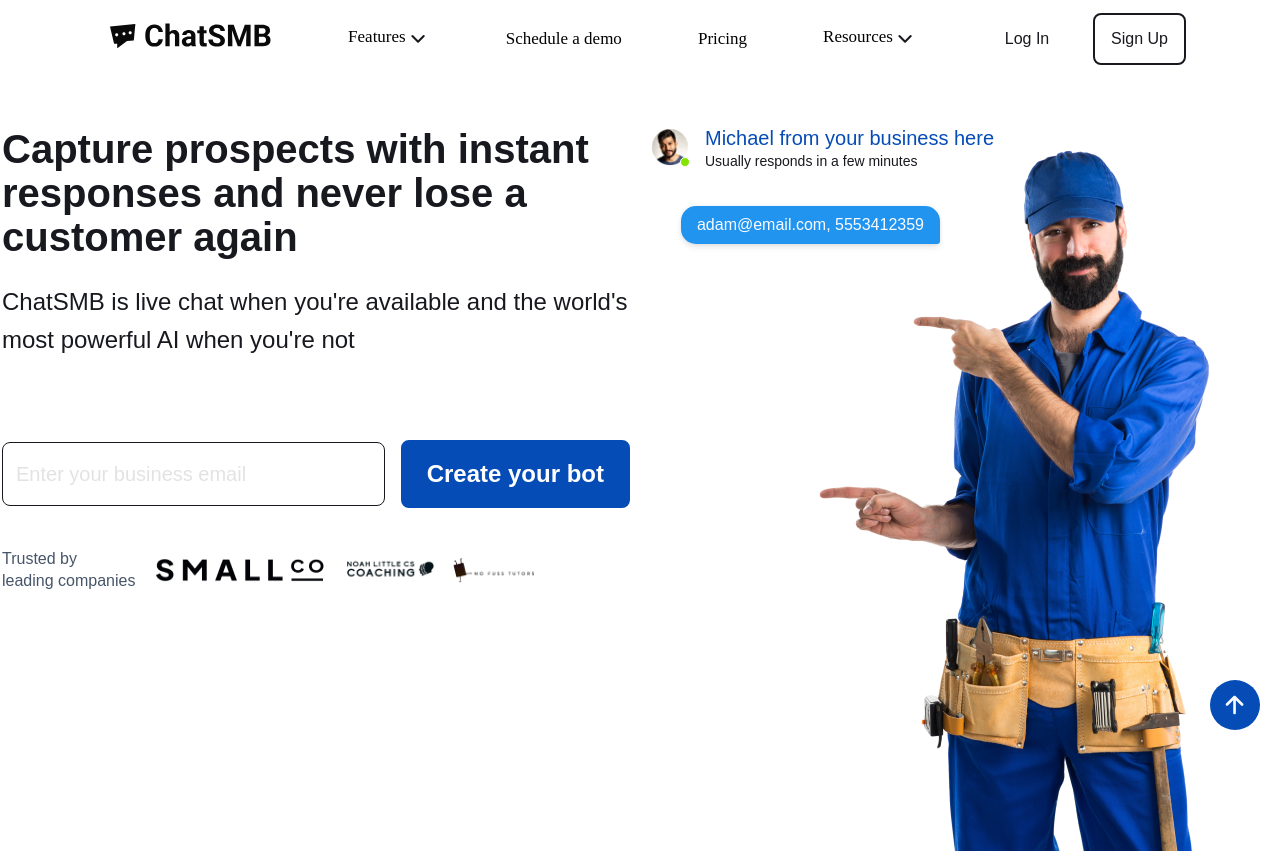
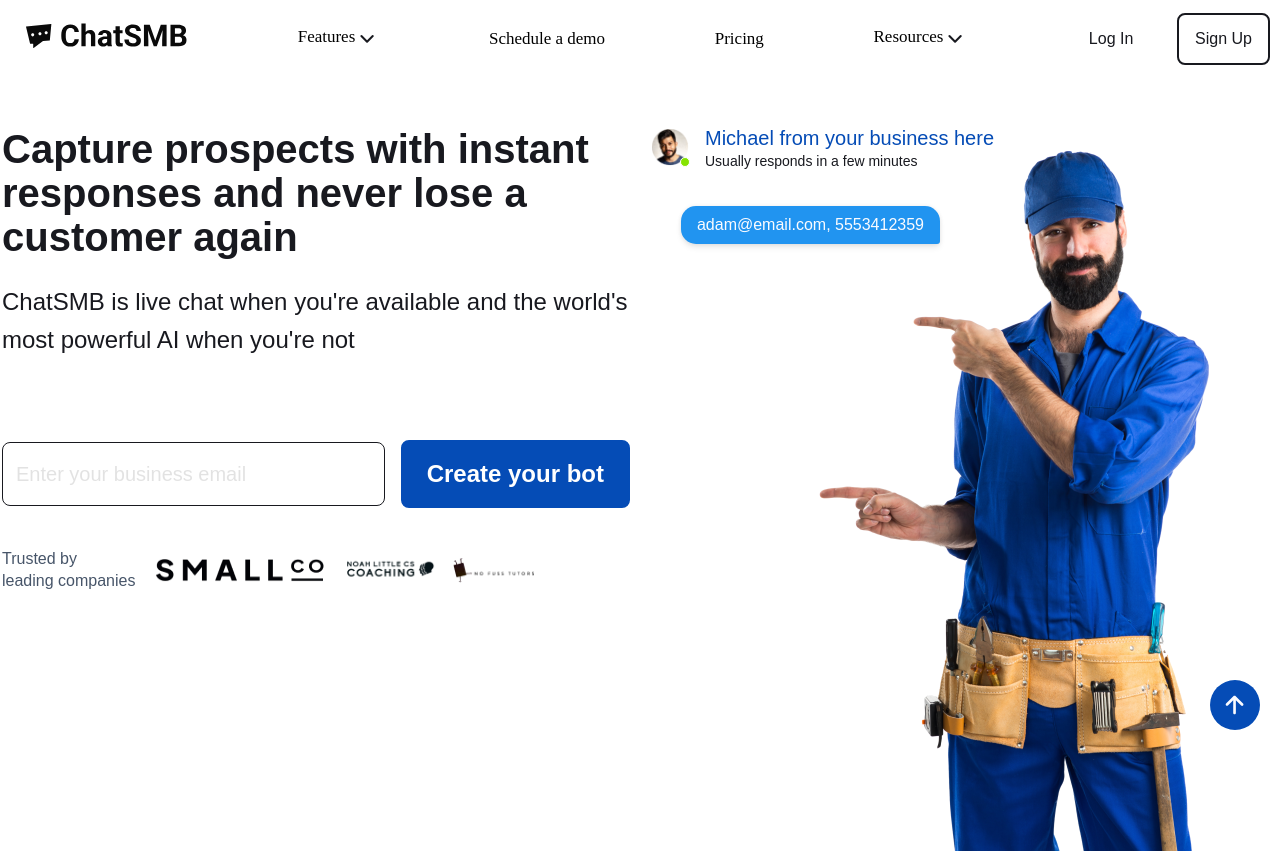
Before and after one commit to codabytez/chatmb, a plain HTML site: page index.html in a window 1280 px wide. Shown: the top 851 px of the page. Drawn offline with Linux system fonts and the light colour scheme.

Commit message:
made changes

```diff
--- a/style.css
+++ b/style.css
@@ -92,9 +92,9 @@
   background-color: #fff;
   margin-bottom: 50px;
   width: 100%;
-  max-width: 1200px;
-  display: flex;
-  justify-content: space-evenly;
+  max-width: 1300px;
+  display: flex;
+  justify-content: space-between;
   align-items: center;
   padding: 0 10px;
 }
```
